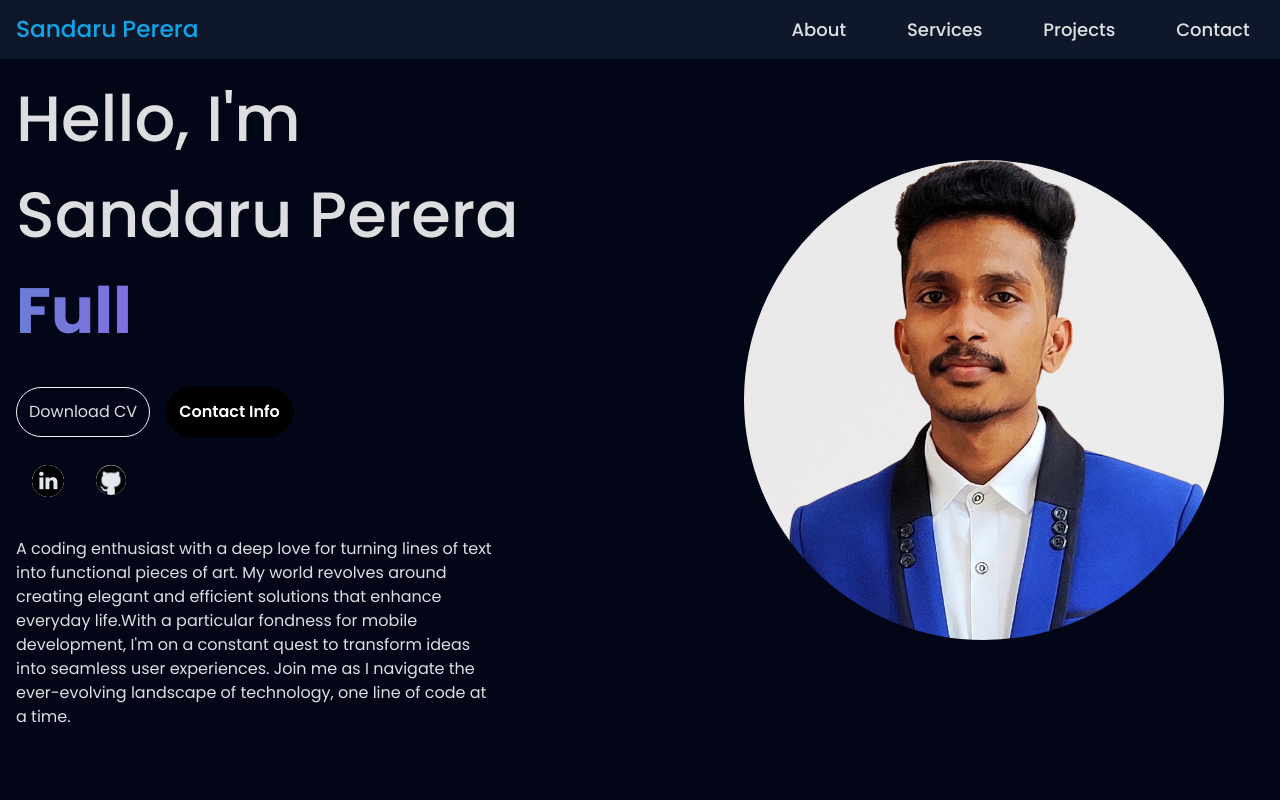
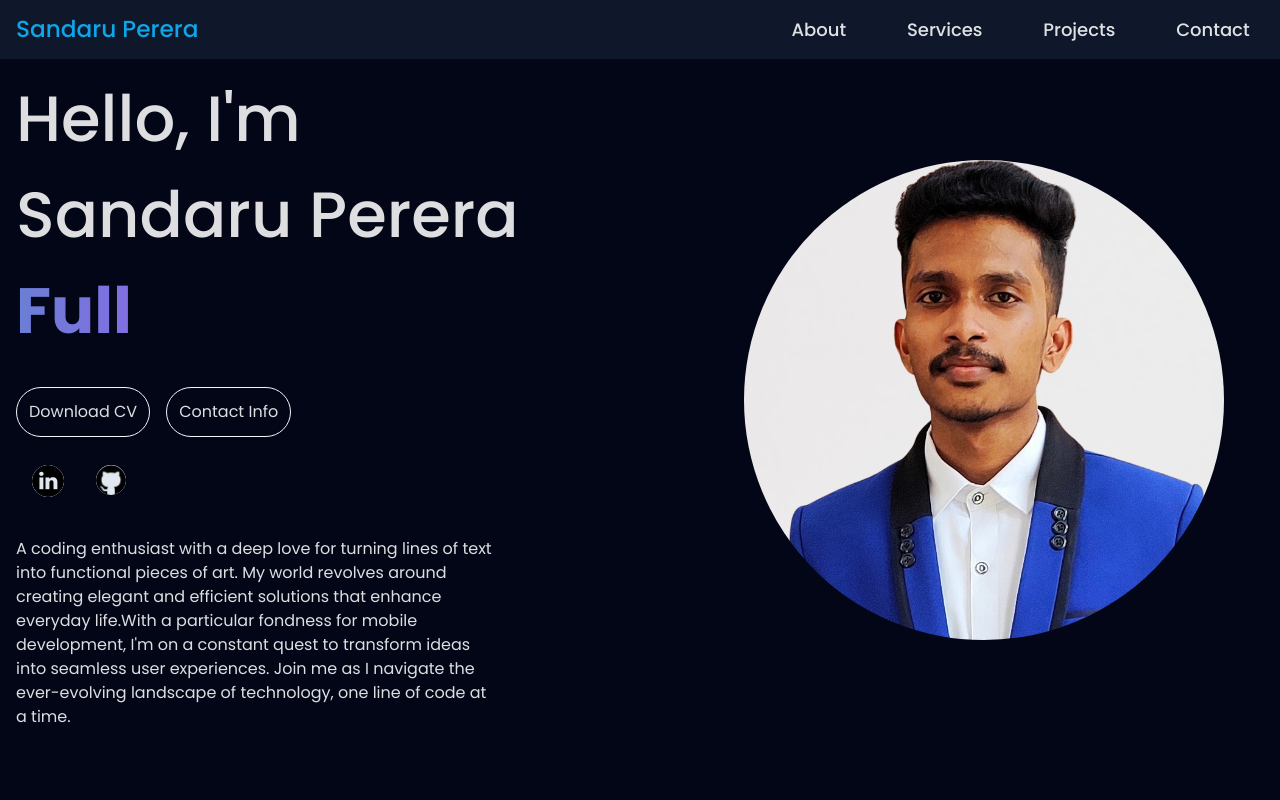
Before and after one commit to ViperXD99/MyPortfolio, a React (Vite) app: page / in a window 1280 px wide. Shown: the top 800 px of the page. Built offline with nearby package versions, Linux system fonts and the light colour scheme.

Commit message:
contact info button updated

```diff
--- a/src/App.jsx
+++ b/src/App.jsx
@@ -28,7 +28,7 @@ const App = () => {
         <Projects/>
       </section>
       <section ref={contactRef} className="bg-slate-900 mt-6">
-        <ContactMe/>
+        <ContactMe />
       </section>
     </main>
   );
--- a/src/components/Hero.jsx
+++ b/src/components/Hero.jsx
@@ -49,7 +49,7 @@ const Hero = () => {
             Download CV
           </button>
           <button
-            className="p-3 border border-black rounded-[40px]  font-semibold bg-black text-white hover:text-sky-500"
+            className="p-3 border border-slate-100 rounded-[40px] hover:text-sky-500 hover:border-sky-500"
             data-aos="fade-left"
           >
             Contact Info
```
